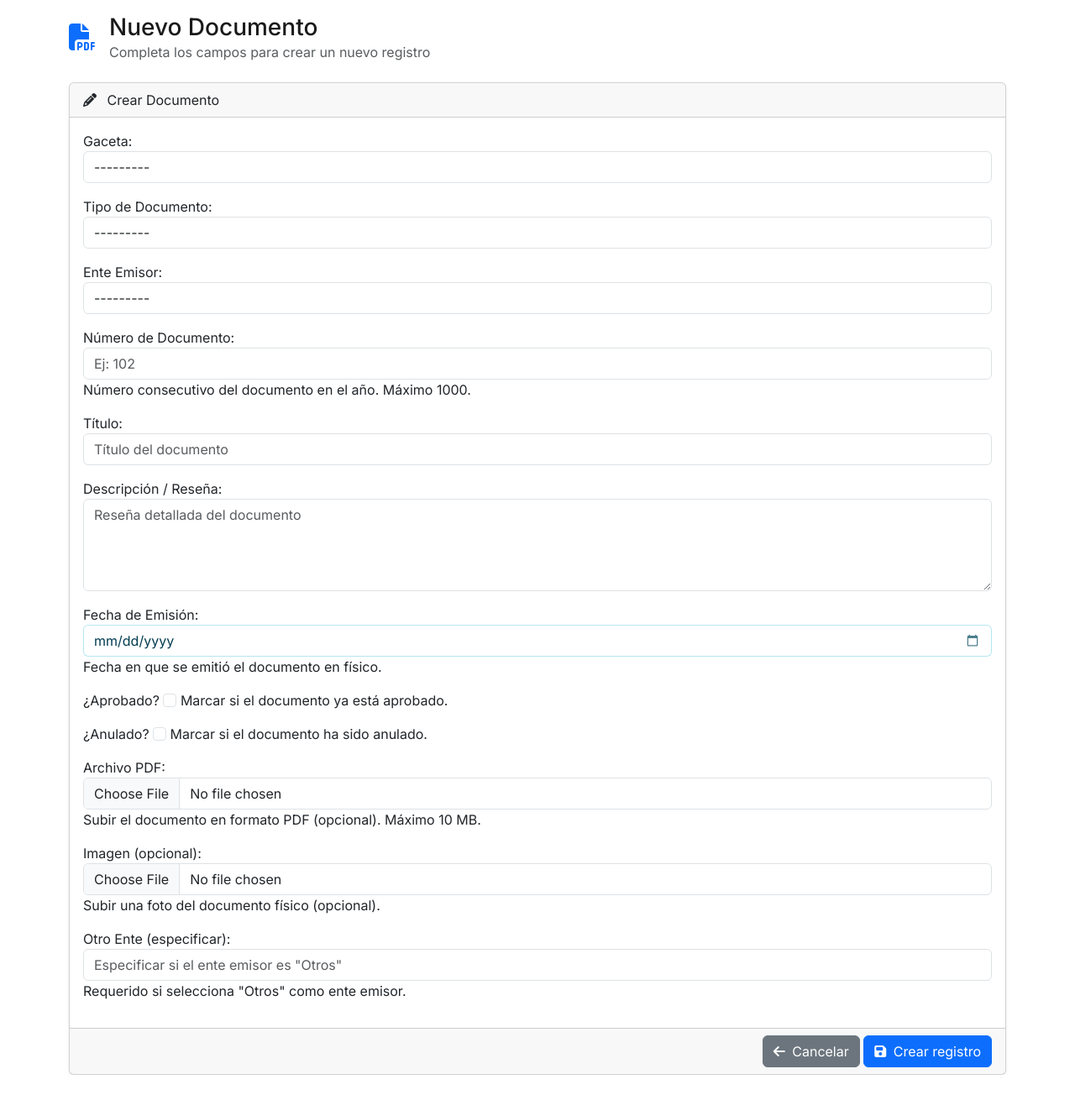
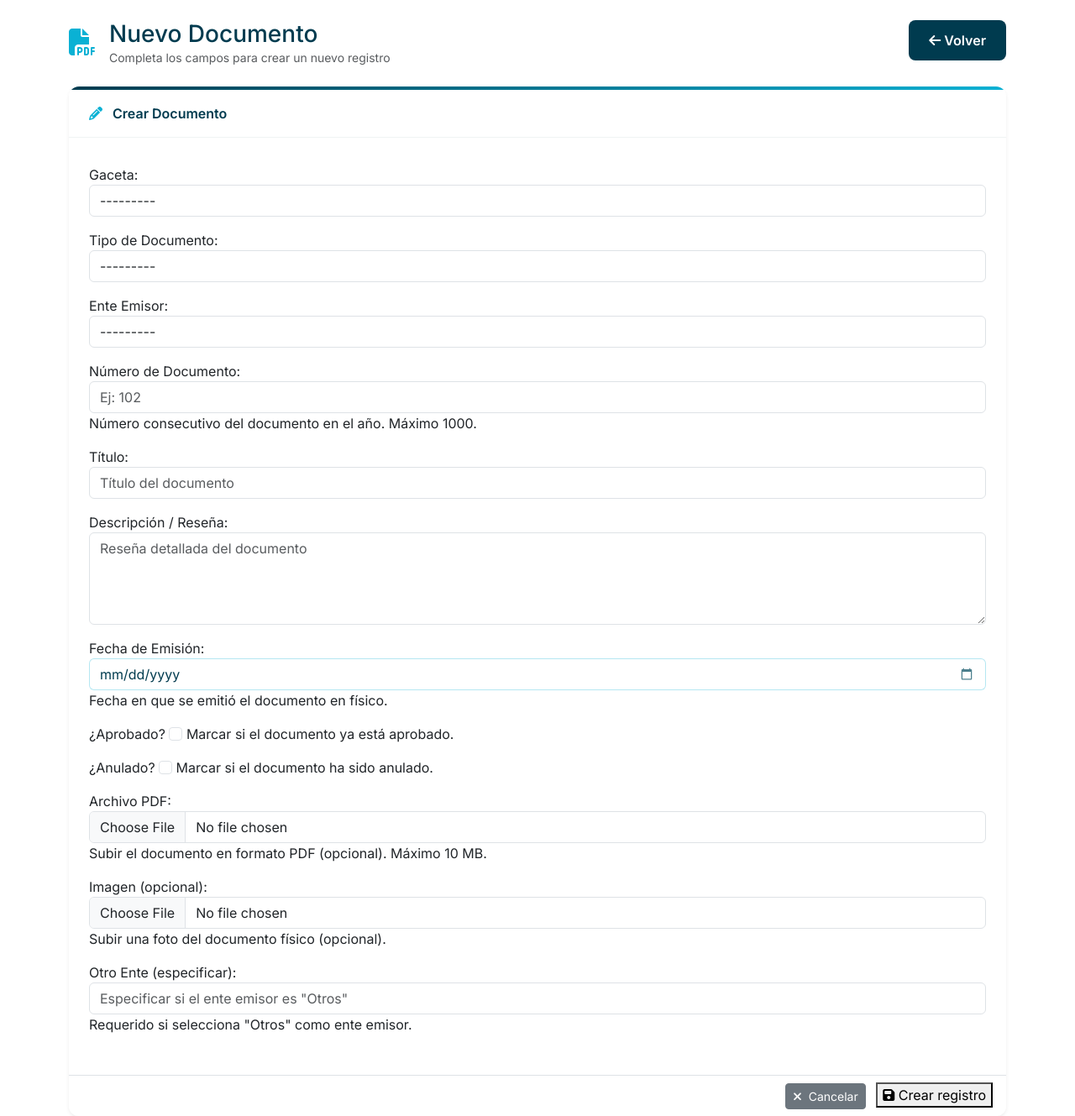
Before and after one commit to Ly239/municipal-consejoj, a Django app: page /documents/create/ in a window 1280 px wide. Shown: the part 48-1377 px from the top of the page at 84% size. Before the commit the page ends 1328 px from the top, so only its background shows below. Run offline with Django 3.2, Linux system fonts and the light colour scheme; the visitor is signed in with stand-in values (Sample User, id 1); data that the repository does not hold is empty; some libraries are stand-ins or nearby versions.

Commit message:
Actualizado form_base con estilos tanago de styles.css mejora en la UX

```diff
--- a/templates/core/form_base.html
+++ b/templates/core/form_base.html
@@ -5,7 +5,7 @@
 
 {% block content %}
 <!-- Breadcrumb -->
-<nav aria-label="breadcrumb">
+<nav aria-label="breadcrumb" class="mb-4">
   <ol class="breadcrumb">
     <li class="breadcrumb-item"><a href="{% url 'core:home' %}"><i class="fas fa-home"></i> Inicio</a></li>
     <li class="breadcrumb-item"><a href="{% block back_url %}{% url 'core:home' %}{% endblock %}">{% block breadcrumb_list %}Listado{% endblock %}</a></li>
@@ -13,24 +13,35 @@
   </ol>
 </nav>
 
-<!-- Encabezado -->
-<div class="d-flex align-items-center mb-4">
-  <div class="me-3" style="font-size:2rem;color:#0d6efd;">
-    <i class="{% block form_icon %}fas fa-edit{% endblock %}"></i>
+<!-- Encabezado con botón Volver -->
+<div class="d-flex justify-content-between align-items-start mb-4">
+  <div class="d-flex align-items-center">
+    <div class="me-3" style="font-size:2rem; color: var(--color-light-blue);">
+      <i class="{% block form_icon %}fas fa-edit{% endblock %}"></i>
+    </div>
+    <div>
+      <h1 class="h3 mb-0" style="color: var(--color-dark-blue);">
+        {% if object %}Editar{% else %}Nuevo{% endif %} {% block form_heading %}Registro{% endblock %}
+      </h1>
+      <p class="text-muted mb-0 small">
+        {% if object %}Modifica los datos del registro{% else %}Completa los campos para crear un nuevo registro{% endif %}
+      </p>
+    </div>
   </div>
-  <div>
-    <h1 class="h3 mb-0">{% if object %}Editar{% else %}Nuevo{% endif %} {% block form_heading %}Registro{% endblock %}</h1>
-    <p class="text-muted mb-0">{% if object %}Modifica los datos del registro{% else %}Completa los campos para crear un nuevo registro{% endif %}</p>
-  </div>
+  <a href="{% block volver_url %}{% url 'core:home' %}{% endblock %}" class="btn-institutional btn-sm">
+    <i class="fas fa-arrow-left"></i> Volver
+  </a>
 </div>
 
 <!-- Formulario -->
-<div class="card shadow-sm">
+<div class="card form-card shadow-sm">
+  <div class="form-card-accent"></div>
   <div class="card-header">
-    <i class="fas fa-pencil-alt me-2"></i> {% if object %}Editar{% else %}Crear{% endif %} {% block form_heading2 %}Registro{% endblock %}
+    <i class="fas fa-pencil-alt me-2" style="color: var(--color-light-blue);"></i>
+    {% if object %}Editar{% else %}Crear{% endif %} {% block form_heading2 %}Registro{% endblock %}
   </div>
   <div class="card-body">
-    <!-- Los field errors (ej: "Este campo es obligatorio") los renderiza automáticamente {{ form.as_p }} de forma inline, debajo de cada campo, con la clase .errorlist. -->
+  <!-- Los field errors (ej: "Este campo es obligatorio") los renderiza automáticamente {{ form.as_p }} de forma inline, debajo de cada campo, con la clase .errorlist. -->
     {% if form.non_field_errors %}
     <div class="alert alert-danger">
       <i class="fas fa-exclamation-circle me-2"></i>
@@ -51,12 +62,12 @@
       {% block extra_form %}{% endblock %}
     </form>
   </div>
-  <div class="card-footer text-end">
-    <a href="{% block cancel_url %}{% url 'core:home' %}{% endblock %}" class="btn btn-secondary">
-      <i class="fas fa-arrow-left me-1"></i> Cancelar
+  <div class="card-footer bg-white border-top text-end">
+    <a href="{% block cancel_url %}{% url 'core:home' %}{% endblock %}" class="btn btn-secondary btn-sm">
+      <i class="fas fa-times me-1"></i> Cancelar
     </a>
-    <button type="submit" form="form-principal" class="btn btn-primary">
-      <i class="fas fa-save me-1"></i> {% if object %}Guardar cambios{% else %}Crear registro{% endif %}
+    <button type="submit" form="form-principal" class="btn-hero ms-2">
+      <i class="fas fa-save"></i> {% if object %}Guardar cambios{% else %}Crear registro{% endif %}
     </button>
   </div>
 </div>
```
